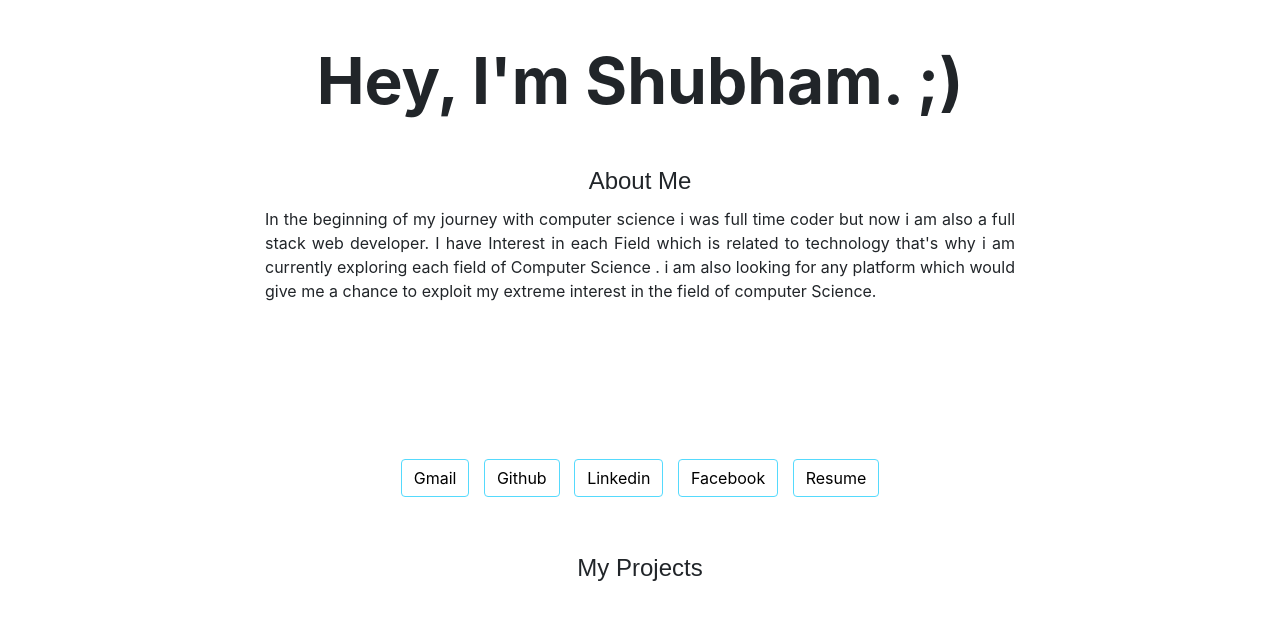
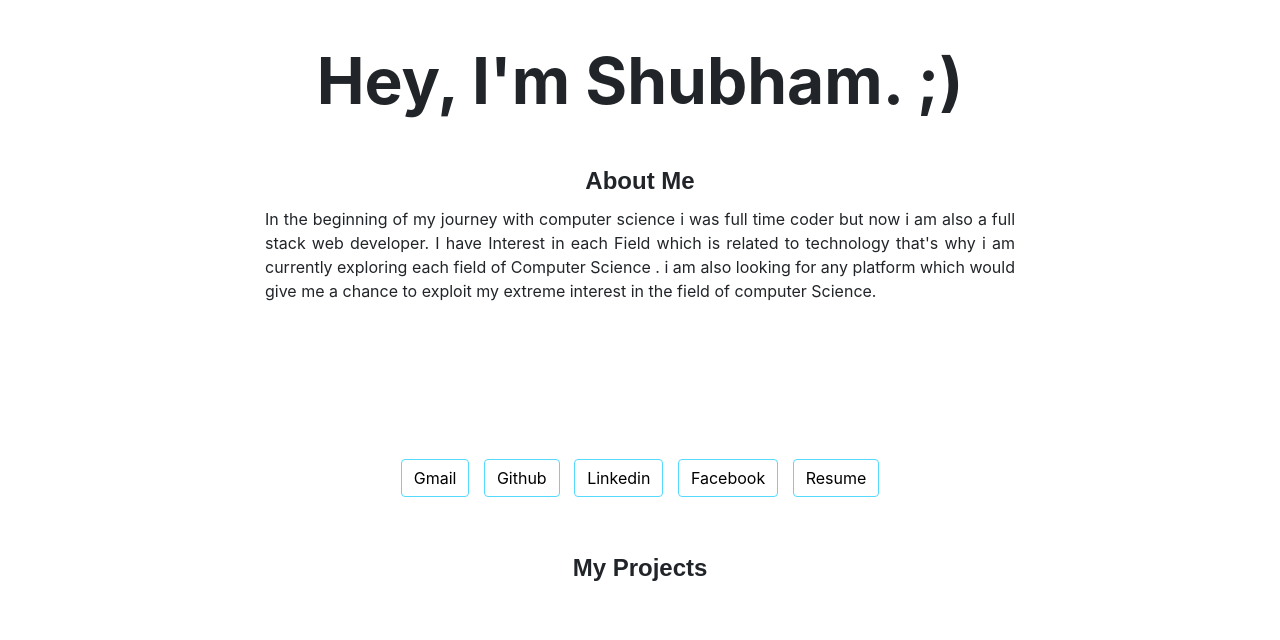
Before and after one commit to whoami-shubham/My-first-portfolio, a plain HTML site: page index.html in a window 1280 px wide. Shown: the top 640 px of the page. Drawn offline with Linux system fonts and the light colour scheme; grey boxes are pictures that could not be loaded.

Commit message:
Update style.css

```diff
--- a/style.css
+++ b/style.css
@@ -25,7 +25,7 @@ h1 {
 }
 h2{
     font-family: "europa",sans-serif;
-    font-weight: 530;
+    font-weight: bold;
     line-height: 1.5;
     font-size: 1.5em;
     text-align: center;
```
